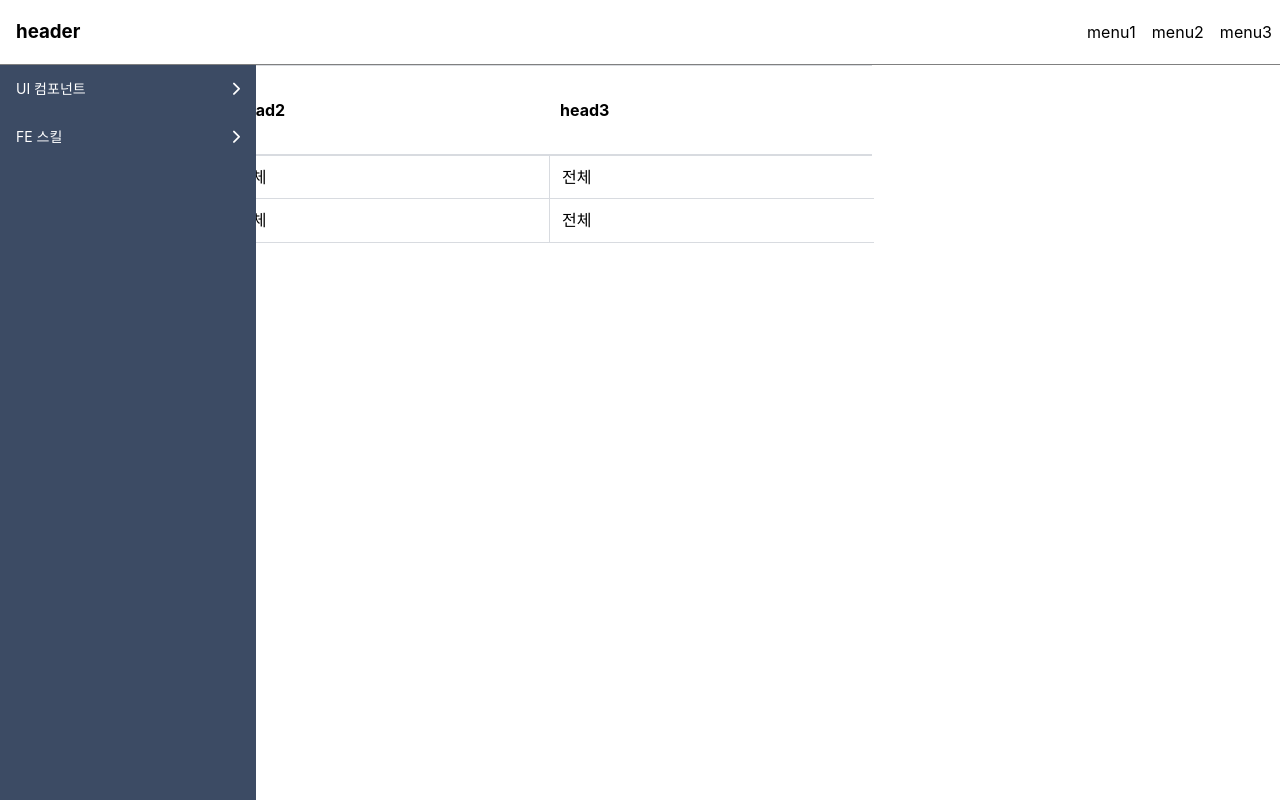
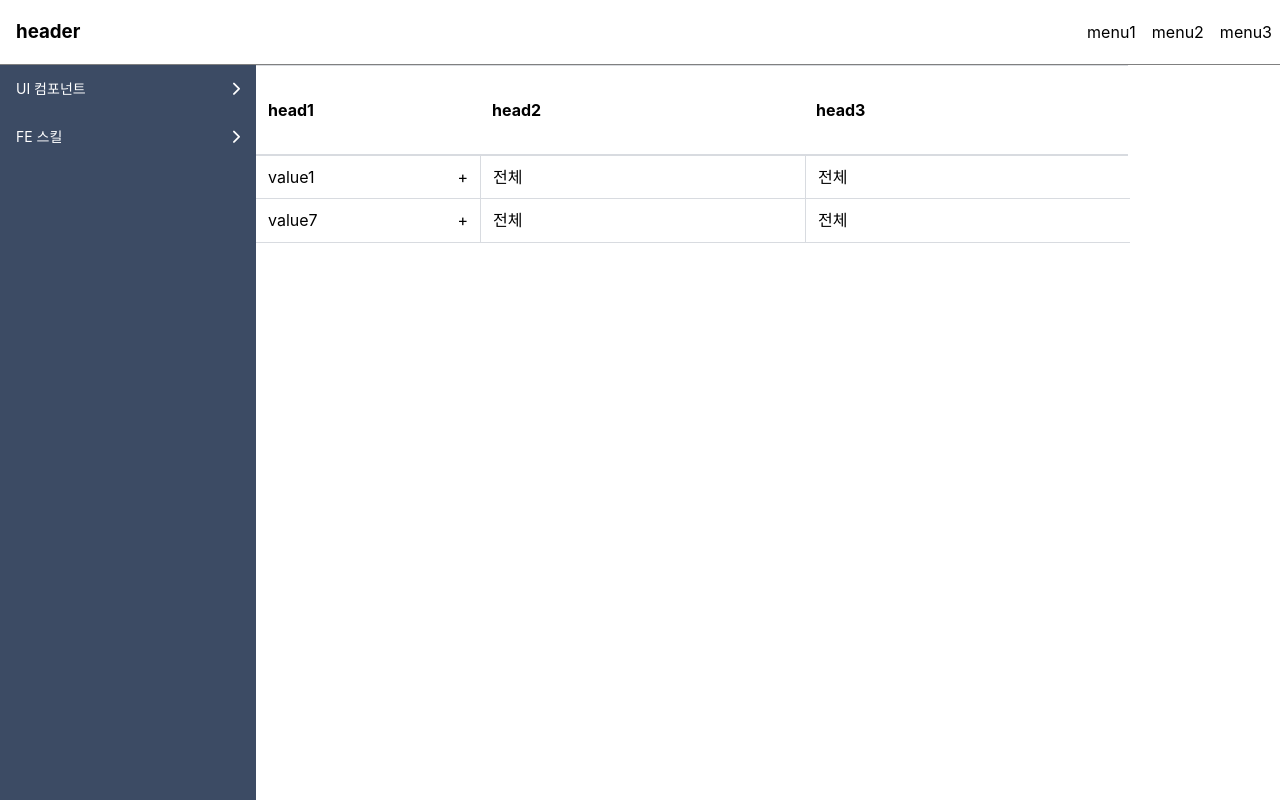
Before and after one commit to ghckss/CustomComponents, a React (Create React App) app: page /widget/table-expandable in a window 1280 px wide. Built offline with nearby package versions, Linux system fonts and the light colour scheme.

Commit message:
컨텐츠 컴포넌트 UI 조정

```diff
--- a/src/components/Layout/Content.js
+++ b/src/components/Layout/Content.js
@@ -1,7 +1,8 @@
 import React from "react";
+import "./Content.scss";
 
 const Content = ({ children }) => {
-  return <div className="content">{children}</div>;
+  return <main className="content">{children}</main>;
 };
 
 export default Content;
--- a/src/components/Layout/Content.scss
+++ b/src/components/Layout/Content.scss
@@ -0,0 +1,4 @@
+.content {
+  width: calc(100% - 256px);
+  margin-left: 256px;
+}
```
